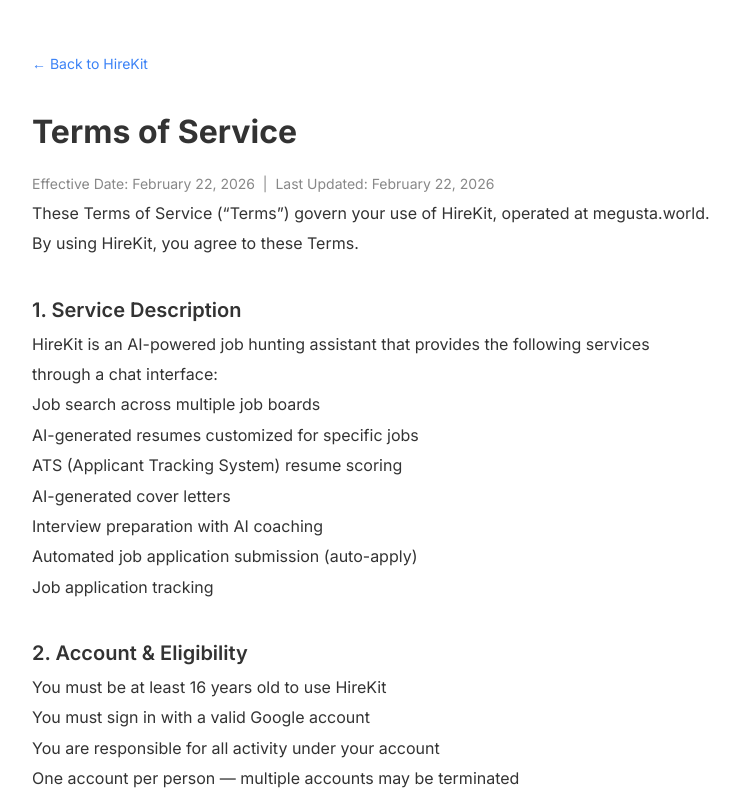
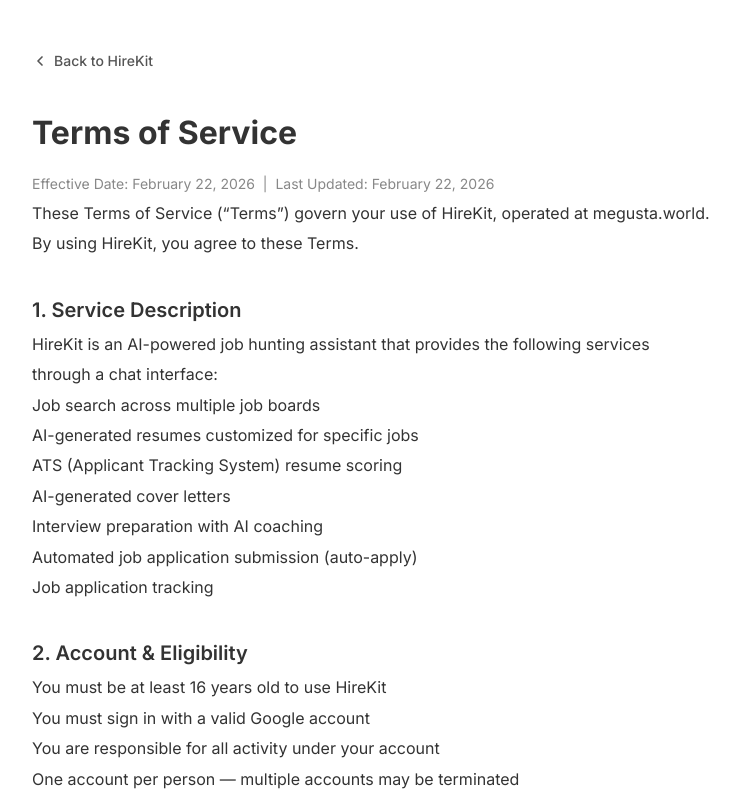
Before and after one commit to Arbazxkr/Hirekit, a Next.js app: page /terms in a window 1280 px wide. Shown: the top 800 px of the page, without its empty margins (268-1003 px from the left). Built offline with nearby package versions, Linux system fonts and the light colour scheme.

Commit message:
Update back/next links to Apple-style chevron icons

```diff
--- a/src/app/privacy/page.tsx
+++ b/src/app/privacy/page.tsx
@@ -8,7 +8,9 @@
 export default function Privacy() {
     return (
         <div style={{ maxWidth: 720, margin: "0 auto", padding: "48px 20px 80px", fontFamily: "Inter, sans-serif", color: "#333", lineHeight: 1.9 }}>
-            <a href="/" style={{ color: "#3b82f6", textDecoration: "none", fontSize: 14 }}>← Back to HireKit</a>
+            <a href="/" style={{ color: "#555", textDecoration: "none", fontSize: 14, display: "inline-flex", alignItems: "center", gap: 6, fontWeight: 500 }}>
+                <svg width="16" height="16" viewBox="0 0 24 24" fill="none" stroke="currentColor" strokeWidth="2.5" strokeLinecap="round" strokeLinejoin="round"><polyline points="15 18 9 12 15 6"></polyline></svg> Back to HireKit
+            </a>
             <h1 style={{ fontSize: 32, fontWeight: 700, margin: "24px 0 8px" }}>Privacy Policy</h1>
             <p style={{ color: "#888", fontSize: 14 }}>Effective Date: February 22, 2026 &nbsp;|&nbsp; Last Updated: February 22, 2026</p>
 
@@ -99,9 +101,13 @@
             </p>
 
             <div style={{ marginTop: 48, borderTop: "1px solid #eee", paddingTop: 20 }}>
-                <a href="/" style={{ color: "#3b82f6", textDecoration: "none", fontSize: 14 }}>← Back to HireKit</a>
+                <a href="/" style={{ color: "#555", textDecoration: "none", fontSize: 14, display: "inline-flex", alignItems: "center", gap: 6, fontWeight: 500 }}>
+                    <svg width="16" height="16" viewBox="0 0 24 24" fill="none" stroke="currentColor" strokeWidth="2.5" strokeLinecap="round" strokeLinejoin="round"><polyline points="15 18 9 12 15 6"></polyline></svg> Back to HireKit
+                </a>
                 &nbsp;&nbsp;&nbsp;
-                <a href="/terms" style={{ color: "#3b82f6", textDecoration: "none", fontSize: 14 }}>Terms of Service →</a>
+                <a href="/terms" style={{ color: "#555", textDecoration: "none", fontSize: 14, display: "inline-flex", alignItems: "center", gap: 6, fontWeight: 500 }}>
+                    Terms of Service <svg width="16" height="16" viewBox="0 0 24 24" fill="none" stroke="currentColor" strokeWidth="2.5" strokeLinecap="round" strokeLinejoin="round"><polyline points="9 18 15 12 9 6"></polyline></svg>
+                </a>
             </div>
         </div>
     );
--- a/src/app/profile/page.tsx
+++ b/src/app/profile/page.tsx
@@ -152,7 +152,9 @@
                     </a>
                 </div>
                 <div style={{ display: "flex", alignItems: "center", gap: 12 }}>
-                    <a href="/" style={{ fontSize: 13, color: "#3b82f6", textDecoration: "none" }}>← Chat</a>
+                    <a href="/" style={{ fontSize: 13, color: "#555", textDecoration: "none", display: "flex", alignItems: "center", gap: 4, fontWeight: 500 }}>
+                        <svg width="14" height="14" viewBox="0 0 24 24" fill="none" stroke="currentColor" strokeWidth="2.5" strokeLinecap="round" strokeLinejoin="round"><polyline points="15 18 9 12 15 6"></polyline></svg> Back to Chat
+                    </a>
                     <button onClick={handleLogout} style={{ fontSize: 12, color: "#888", background: "none", border: "none", cursor: "pointer" }}>Logout</button>
                 </div>
             </header>
@@ -248,7 +250,9 @@
                             <div style={{ background: "#fff", borderRadius: 16, padding: 40, textAlign: "center", color: "#888", boxShadow: "0 1px 4px rgba(0,0,0,0.06)" }}>
                                 <div style={{ fontSize: 40, marginBottom: 12 }}>📄</div>
                                 <p>No resumes yet. Go to chat and ask &ldquo;Build me a resume&rdquo;!</p>
-                                <a href="/" style={{ color: "#3b82f6", fontSize: 14 }}>← Go to Chat</a>
+                                <a href="/" style={{ color: "#555", fontSize: 14, display: "inline-flex", alignItems: "center", gap: 6, textDecoration: "none", fontWeight: 500 }}>
+                                    <svg width="16" height="16" viewBox="0 0 24 24" fill="none" stroke="currentColor" strokeWidth="2.5" strokeLinecap="round" strokeLinejoin="round"><polyline points="15 18 9 12 15 6"></polyline></svg> Go to Chat
+                                </a>
                             </div>
                         ) : (
                             <div style={{ display: "flex", flexDirection: "column", gap: 12 }}>
@@ -294,7 +298,9 @@
                             <div style={{ padding: 40, textAlign: "center", color: "#888" }}>
                                 <div style={{ fontSize: 40, marginBottom: 12 }}>💼</div>
                                 <p>No applications yet. Find jobs in chat and auto-apply!</p>
-                                <a href="/" style={{ color: "#3b82f6", fontSize: 14 }}>← Go to Chat</a>
+                                <a href="/" style={{ color: "#555", fontSize: 14, display: "inline-flex", alignItems: "center", gap: 6, textDecoration: "none", fontWeight: 500 }}>
+                                    <svg width="16" height="16" viewBox="0 0 24 24" fill="none" stroke="currentColor" strokeWidth="2.5" strokeLinecap="round" strokeLinejoin="round"><polyline points="15 18 9 12 15 6"></polyline></svg> Go to Chat
+                                </a>
                             </div>
                         ) : (
                             <table style={{ width: "100%", borderCollapse: "collapse", fontSize: 13 }}>
--- a/src/app/terms/page.tsx
+++ b/src/app/terms/page.tsx
@@ -8,7 +8,9 @@
 export default function Terms() {
     return (
         <div style={{ maxWidth: 720, margin: "0 auto", padding: "48px 20px 80px", fontFamily: "Inter, sans-serif", color: "#333", lineHeight: 1.9 }}>
-            <a href="/" style={{ color: "#3b82f6", textDecoration: "none", fontSize: 14 }}>← Back to HireKit</a>
+            <a href="/" style={{ color: "#555", textDecoration: "none", fontSize: 14, display: "inline-flex", alignItems: "center", gap: 6, fontWeight: 500 }}>
+                <svg width="16" height="16" viewBox="0 0 24 24" fill="none" stroke="currentColor" strokeWidth="2.5" strokeLinecap="round" strokeLinejoin="round"><polyline points="15 18 9 12 15 6"></polyline></svg> Back to HireKit
+            </a>
             <h1 style={{ fontSize: 32, fontWeight: 700, margin: "24px 0 8px" }}>Terms of Service</h1>
             <p style={{ color: "#888", fontSize: 14 }}>Effective Date: February 22, 2026 &nbsp;|&nbsp; Last Updated: February 22, 2026</p>
 
@@ -152,9 +154,13 @@
             </p>
 
             <div style={{ marginTop: 48, borderTop: "1px solid #eee", paddingTop: 20 }}>
-                <a href="/" style={{ color: "#3b82f6", textDecoration: "none", fontSize: 14 }}>← Back to HireKit</a>
+                <a href="/" style={{ color: "#555", textDecoration: "none", fontSize: 14, display: "inline-flex", alignItems: "center", gap: 6, fontWeight: 500 }}>
+                    <svg width="16" height="16" viewBox="0 0 24 24" fill="none" stroke="currentColor" strokeWidth="2.5" strokeLinecap="round" strokeLinejoin="round"><polyline points="15 18 9 12 15 6"></polyline></svg> Back to HireKit
+                </a>
                 &nbsp;&nbsp;&nbsp;
-                <a href="/privacy" style={{ color: "#3b82f6", textDecoration: "none", fontSize: 14 }}>Privacy Policy →</a>
+                <a href="/privacy" style={{ color: "#555", textDecoration: "none", fontSize: 14, display: "inline-flex", alignItems: "center", gap: 6, fontWeight: 500 }}>
+                    Privacy Policy <svg width="16" height="16" viewBox="0 0 24 24" fill="none" stroke="currentColor" strokeWidth="2.5" strokeLinecap="round" strokeLinejoin="round"><polyline points="9 18 15 12 9 6"></polyline></svg>
+                </a>
             </div>
         </div>
     );
```
Also changed, not shown: 2 other files (tests, documents, lock files or other folders).
